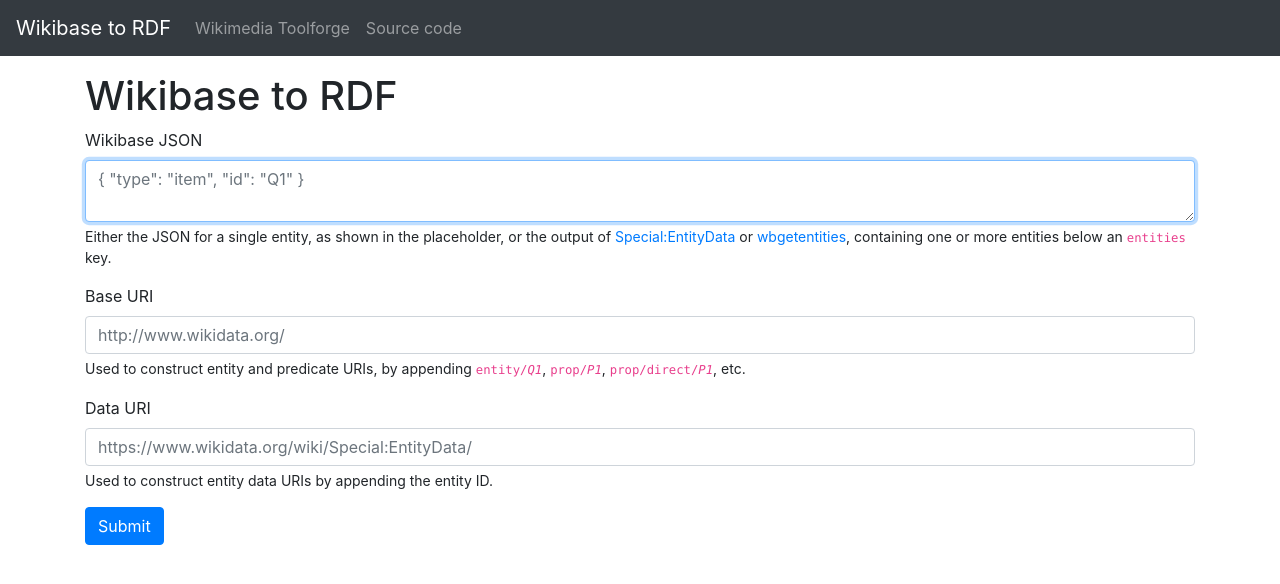
After one commit to lucaswerkmeister/wb2rdf, a PHP site: page /form.html in a window 1280 px wide. The commit adds this page. Shown: the top 584 px of the page. Run offline with PHP 8.4, Linux system fonts and the light colour scheme; some libraries are stand-ins or nearby versions.

Commit message:
Add form to input entity data
The form lets the user define the entity JSON and the two base URIs we
need. (The second one is actually never used, since we can’t emit entity
metadata without access to revision information, but I still think it’s
cleaner to include it.)

```diff
--- /dev/null
+++ b/form.html
@@ -0,0 +1,49 @@
+<!DOCTYPE html>
+<html lang="en">
+  <head>
+    <meta charset="utf-8">
+    <title>Wikibase to RDF</title>
+    <meta name="viewport" content="width=device-width, initial-scale=1, shrink-to-fit=no">
+    <link rel="stylesheet" href="https://tools-static.wmflabs.org/cdnjs/ajax/libs/twitter-bootstrap/4.0.0/css/bootstrap.min.css" integrity="sha384-Gn5384xqQ1aoWXA+058RXPxPg6fy4IWvTNh0E263XmFcJlSAwiGgFAW/dAiS6JXm" crossorigin="anonymous">
+  </head>
+  <body>
+    <nav class="navbar navbar-expand-sm navbar-dark bg-dark">
+      <a href="/wb2rdf/" class="navbar-brand">Wikibase to RDF</a>
+      <ul class="navbar-nav mr-auto">
+        <li><a href="//tools.wmflabs.org/" class="nav-link">Wikimedia Toolforge</a></li>
+        <li><a href="https://github.com/lucaswerkmeister/wb2rdf" class="nav-link">Source code</a></li>
+      </ul>
+    </nav>
+    <main class="container mt-3">
+      <h1>Wikibase to RDF</h1>
+      <form method="post">
+        <div class="form-group">
+          <label for="json">Wikibase JSON</label>
+          <textarea id="json" class="form-control" name="json" aria-describedby="json-help" placeholder='{ "type": "item", "id": "Q1" }' required autofocus></textarea>
+          <small id="json-help" class="form-text form-text-muted">
+            Either the JSON for a single entity, as shown in the placeholder,
+            or the output of <a href="https://www.mediawiki.org/wiki/Wikibase/EntityData" tabindex="-1">Special:EntityData</a>
+            or <a href="https://www.mediawiki.org/wiki/Wikibase/API#wbgetentities" tabindex="-1">wbgetentities</a>,
+            containing one or more entities below an <code>entities</code> key.
+          </small>
+        </div>
+        <div class="form-group">
+          <label for="baseURI">Base URI</label>
+          <input id="baseURI" class="form-control" name="baseURI" aria-describedby="baseURI-help" placeholder="http://www.wikidata.org/" required>
+          <small id="baseURI-help" class="form-text form-text-muted">
+            Used to construct entity and predicate URIs,
+            by appending <code>entity/<var>Q1</var></code>, <code>prop/<var>P1</var></code>, <code>prop/direct/<var>P1</var></code>, etc.
+          </small>
+        </div>
+        <div class="form-group">
+          <label for="dataURI">Data URI</label>
+          <input id="dataURI" class="form-control" name="dataURI" aria-describedby="dataURI-help" placeholder="https://www.wikidata.org/wiki/Special:EntityData/" required>
+          <small id="dataURI-help" class="form-text form-text-muted">
+            Used to construct entity data URIs by appending the entity ID.
+          </small>
+        </div>
+        <button type="submit" class="btn btn-primary">Submit</button>
+      </form>
+    </main>
+  </body>
+</html>
```
Also changed, not shown: index.php (+25 -5 lines).
